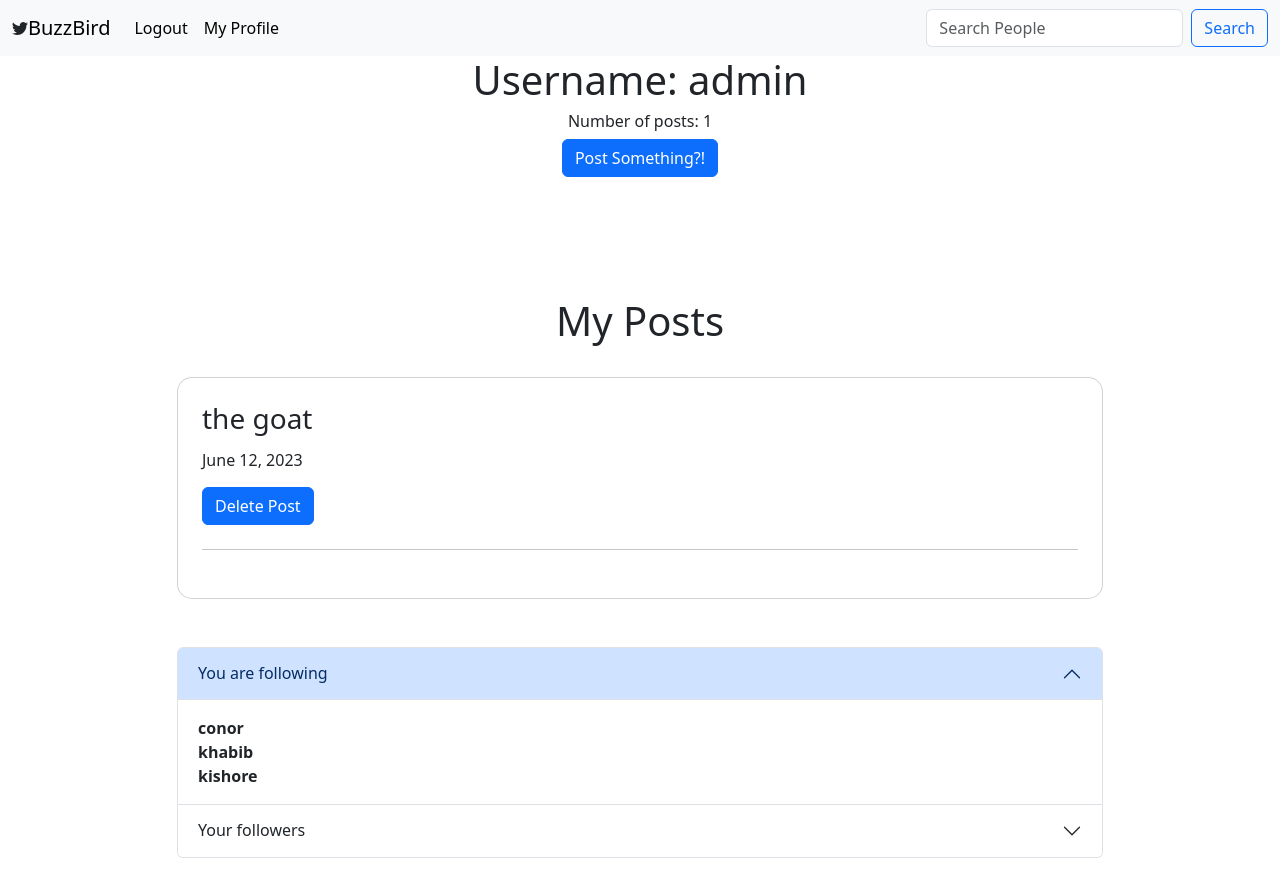
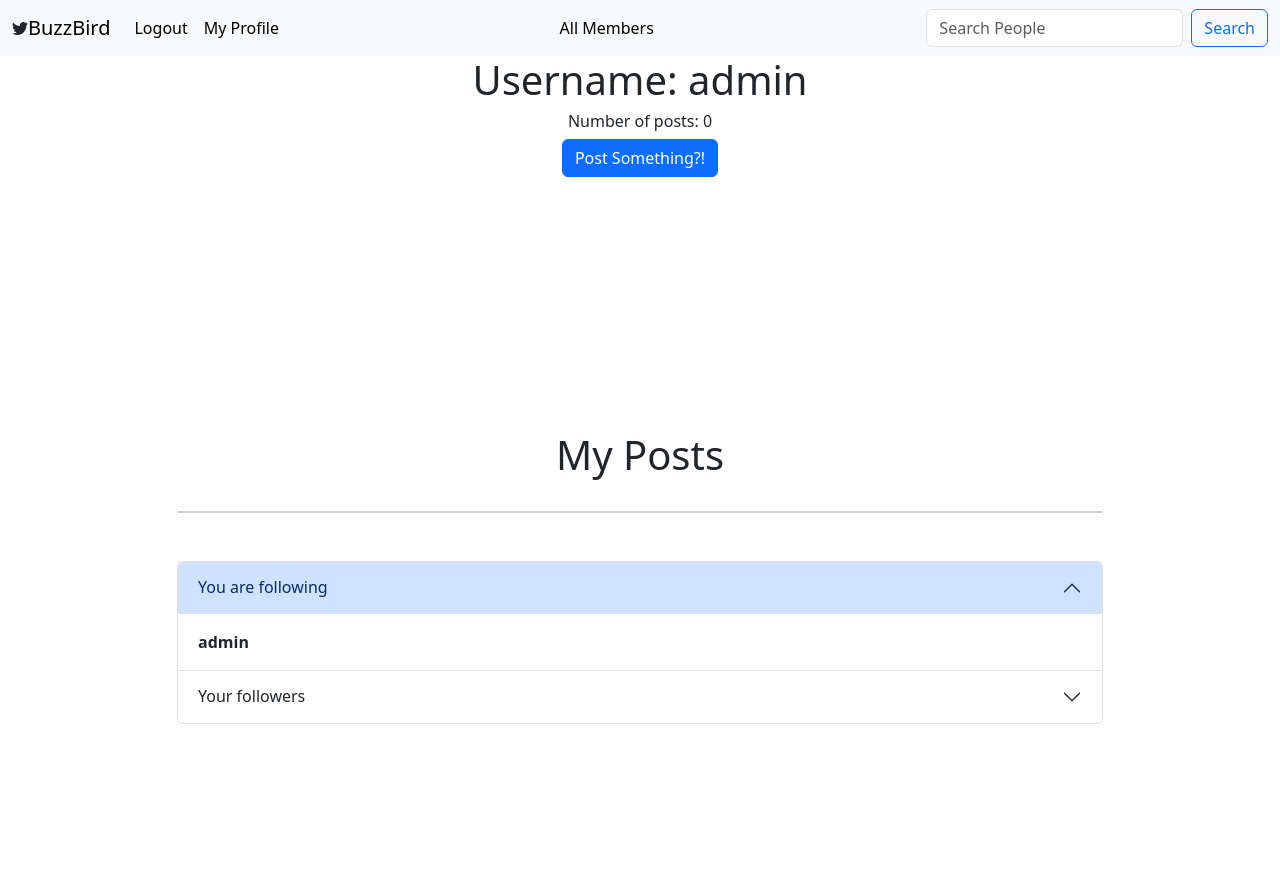
Before and after one commit to Nareshganesan10/BuzzBird, a Django app: page /BuzzBird/search/ in a window 1280 px wide. Shown: the top 893 px of the page. Run offline with Django 4.2, Linux system fonts and the light colour scheme; a user stored in the database is signed in; data comes from the database, SQL or seed files in the repository; data that the repository does not hold is empty; some libraries are stand-ins or nearby versions.

Commit message:
All users feature is done, need to work on session and cookies

```diff
--- a/BuzzBird/models.py
+++ b/BuzzBird/models.py
@@ -8,7 +8,8 @@ class PostModel(models.Model):
     post_id = models.AutoField(primary_key=True)
     time_posted = models.DateField(default=timezone.now)
     body = models.TextField()
-    username = models.ForeignKey(User, on_delete=models.CASCADE)
+    username = models.CharField(max_length=50)
+    # username_id = models.ForeignKey(User, on_delete=models.CASCADE)
 
     def __str__(self):
         return(self.body)
--- a/BuzzBird/templates/authenticate/profile.html
+++ b/BuzzBird/templates/authenticate/profile.html
@@ -30,9 +30,11 @@
             <h3 class="mb-3">{{post.body}}</h3>
             <h6 class="mb-3">{{post.time_posted}}</h6>
             <div class="d-flex justify-content-start align-items-center">
+              {% if user == post.username or user == 'admin' %}
               <div class="col-12">
                 <a button class="btn btn-primary" type="submit" href='{% url "delete_post" post.post_id %}'>Delete Post</button></a>
               </div>
+              {% endif %}
           </div>
             <hr class="my-4">
           </div>
--- a/BuzzBird/urls.py
+++ b/BuzzBird/urls.py
@@ -10,4 +10,5 @@ urlpatterns = [
     path("delete_post/<int:post_id>", view=views.delete_post, name="delete_post"),
     path("follow/<str:username>", view=views.follow, name="follow"),
     path("unfollow/<str:username>", view=views.unfollow, name="unfollow"),
+    path("all_users/", view=views.all_users, name="all_users"),
 ]
--- a/BuzzBird/views.py
+++ b/BuzzBird/views.py
@@ -28,7 +28,7 @@ def home(request):
         form = PostForm(request.POST)
         if form.is_valid():
             new_post = form.save(commit=False)
-            new_post.username_id = request.user.id
+            new_post.username = request.user
             new_post.save()
             messages.success(request, "Posted")
             return redirect("home")
@@ -54,7 +54,7 @@ def signin(request):
             return redirect('home')
         else:
             messages.success(request, "incorrect username or password")
-            return redirect('home')
+            return redirect('signin')
     return render(request, "authenticate/signin.html", {})
 
 
@@ -120,7 +120,7 @@ def search(request):
         searched_username =  request.POST.get('username')
     elif request.method == 'GET':
         searched_username = request.user
-    posts = PostModel.objects.filter(username__username=searched_username).values().order_by('-time_posted')
+    posts = PostModel.objects.filter(username=searched_username).values().order_by('-time_posted')
     #following_values = People the user is following
     following_values = list(FollowModel.objects.filter(username=str(request.user)).values_list('follows', flat=True))
     #follower_values = The people that follows the user
@@ -153,3 +153,14 @@ def unfollow(request, username):
         FollowModel.objects.filter(username=str(request.user), follows=username).delete()
         messages.success(request, "You have unfollowed " + str(username))
     return redirect('search')
+
+
+@api_view(['GET', 'POST', 'PUT', 'DELETE'])
+@ensure_csrf_cookie
+def all_users(request):
+    if request.method == 'GET':
+        user_list = list(User.objects.all())
+        return render(request, "authenticate/all_users.html", {
+            "user_list": user_list,
+        })
+    return render(request, "authenticate/all_users.html")
--- a/templates/base.html
+++ b/templates/base.html
@@ -41,6 +41,11 @@
               </li>
             </ul>
             {% endif %}
+            <ul class="navbar-nav me-auto mb-2 mb-lg-0">
+            <li class="nav-item">
+              <a class="nav-link active" aria-current="page" href="{% url 'all_users' %}">All Members</a>
+            </li>
+            </ul>
             <form class="d-flex" role="search" method='POST' action="{% url 'search' %}">
               {% csrf_token %}
               <input class="form-control me-2" type="search" placeholder="Search People" aria-label="Search" name="username">
--- a/templates/confirmation_modal.html
+++ b/templates/confirmation_modal.html
@@ -1,3 +1,4 @@
+{% block content %}
 <div class="modal" tabindex="-1" role="dialog">
     <div class="modal-dialog" role="document">
       <div class="modal-content">
@@ -17,3 +18,4 @@
       </div>
     </div>
   </div>
+{% endblock content %}
```
Also changed, not shown: BuzzBird/templates/authenticate/all_users.html (added, +20 -0 lines), BuzzBird/migrations/0001_initial.py, BuzzBird/migrations/0002_remove_postmodel_username_id.py (added), db.sqlite3.
